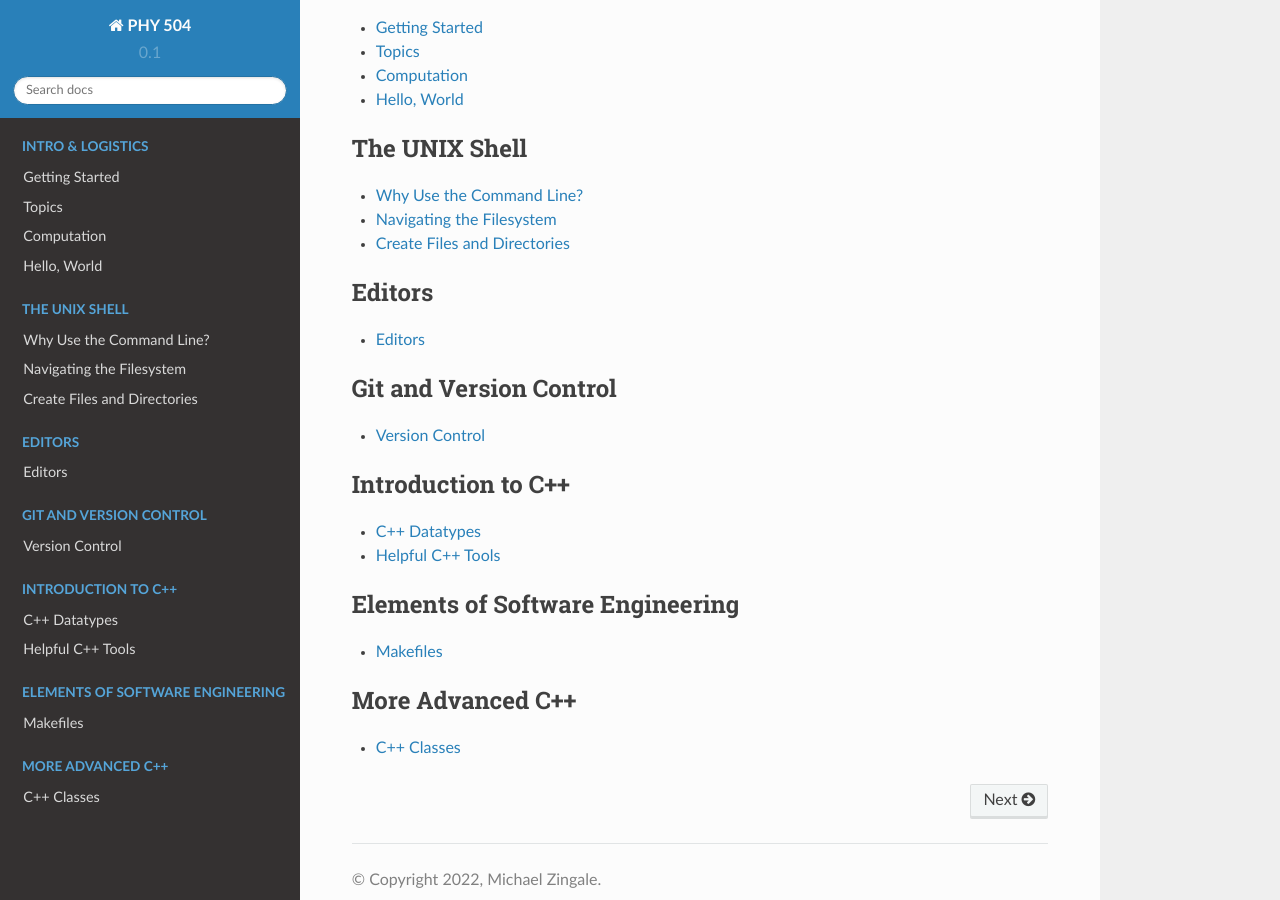
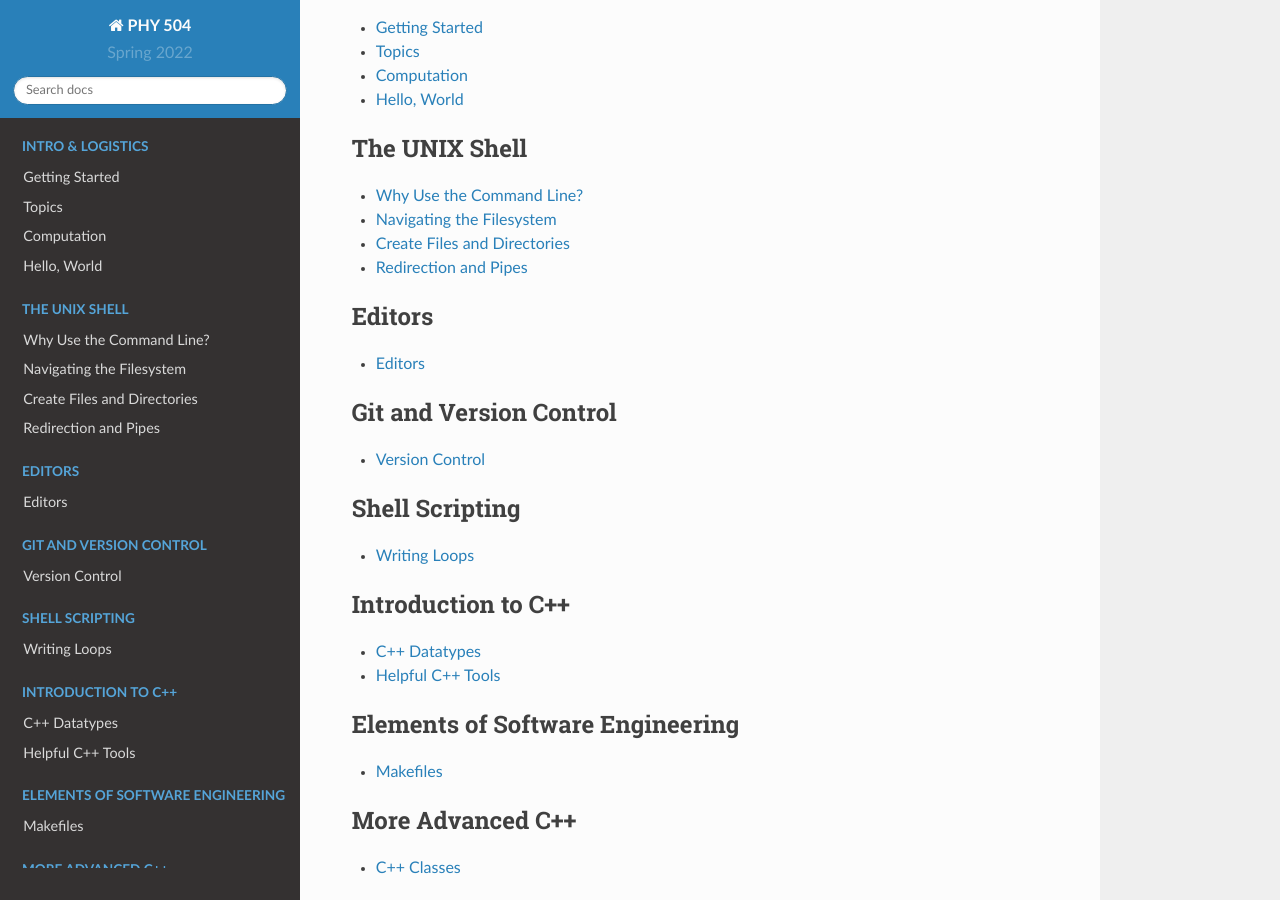
Before and after one commit to zingale/phy504, a Sphinx documentation site: the page built from docs/source/index.rst, in a window 1280 px wide and 900 px high, scrolled down 477 px. Built offline with Sphinx 7.4.7 and the Read the Docs theme 2.0.0, drawn with Linux system fonts in a browser that asks for light colours.

Commit message:
more stuff

```diff
--- a/docs/source/conf.py
+++ b/docs/source/conf.py
@@ -79,7 +79,7 @@ author = 'Michael Zingale'
 # built documents.
 #
 # The short X.Y version.
-version = "0.1"
+version = "Spring 2022"
 # The full version, including alpha/beta/rc tags.
 release = version
 
--- a/docs/source/index.rst
+++ b/docs/source/index.rst
@@ -34,6 +34,7 @@ Spring 2022
    why_command_line
    shell
    shell-2
+   shell-3
 
 .. toctree::
    :maxdepth: 1
@@ -46,6 +47,12 @@ Spring 2022
    :caption: Git and Version Control
 
    git
+
+.. toctree::
+   :maxdepth: 1
+   :caption: Shell Scripting
+
+   shell-scripts
 
 .. toctree::
    :maxdepth: 1
```
Also changed, not shown: docs/source/shell-3.rst (added, +39 -0 lines), docs/source/shell-scripts.rst (added, +12 -0 lines).
